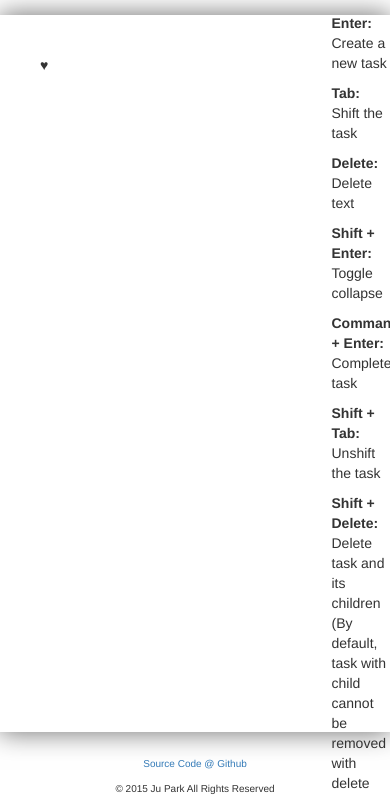
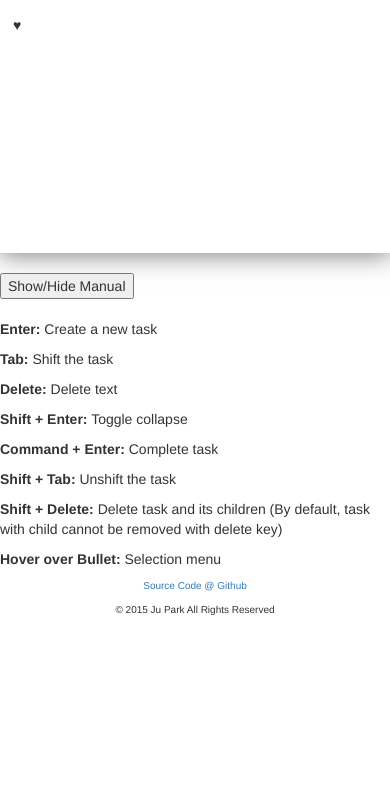
Before and after one commit to wheredidjupark/TreeNote-Offline, a website: page index.html in a window 390 px wide. Shown: the part 53-849 px from the top of the page. Drawn offline with nearby package versions, Linux system fonts and the light colour scheme; files that its build step writes are made by us from their sources.

Commit message:
added responsive design

```diff
--- a/styles/main.scss
+++ b/styles/main.scss
@@ -48,6 +48,7 @@
         }
     }
 
+    @media screen and (min-width: 1081px) {
         $appWidth: 700px;
         $appPaddingSide: 40px;
         $appMargin: (25px auto);
@@ -59,6 +60,20 @@
             min-height: 85%;
             @include border-box;
             @include box-shadow;
+        }
+        #manual {
+            position: fixed;
+            top: 0;
+            right: 0;
+            width: 15%;
+            #manual-button {
+                float: right;
+                margin-bottom: 20px;
+            }
+            #manual-content {
+                clear: right;
+            }
+        }
     }
 
     .node {
@@ -129,6 +144,7 @@
     }
 
     #footer {
+        clear: both;
         font-family: Helvetica;
         text-align: center;
         font-size: 10px;
@@ -145,16 +161,50 @@
         left: 0;
     }
 
+    @media screen and (max-width: 1080px) and (min-width: 721px) {
+        #app {
+            max-width: 80%;
+            margin: 10px auto;
+            background-color: white;
+            padding: 10px 13px;
+            min-height: 65%;
+            @include border-box;
+            @include box-shadow;
+        }
         #manual {
-        position: fixed;
-        top: 0;
-        right: 0;
-        width: 15%;
+            margin-top: 20px;
+            position: relative;
+            width: 100%;
             #manual-button {
-            float: right;
+                float: left;
                 margin-bottom: 20px;
             }
             #manual-content {
-            clear: right;
+                clear: left;
             }
         }
+    }
+
+    @media screen and (max-width: 720px) {
+        #app {
+            max-width: 100%;
+            margin: 10px 0;
+            background-color: white;
+            padding: 10px 13px;
+            min-height: 30%;
+            @include border-box;
+            @include box-shadow;
+        }
+        #manual {
+            margin-top: 20px;
+            position: relative;
+            width: 100%;
+            #manual-button {
+                float: left;
+                margin-bottom: 20px;
+            }
+            #manual-content {
+                clear: left;
+            }
+        }
+    }
```
Lines whose indentation alone changed are shown as unchanged.
